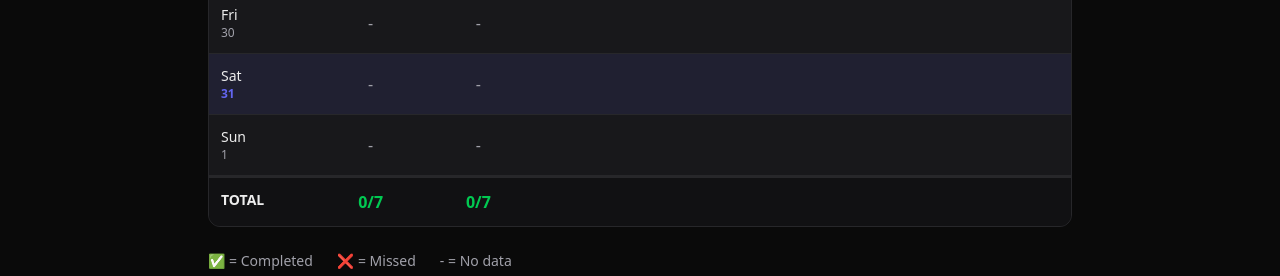
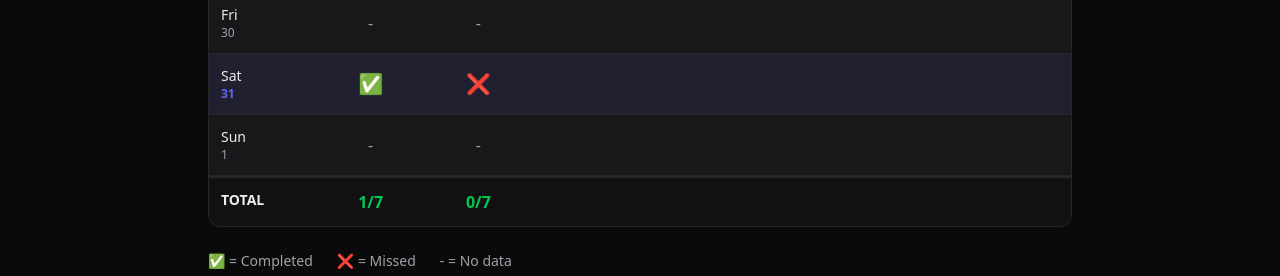
Before and after one commit to extensionteamhq/moltbot-second-brain, a Next.js app: page /accountability in a window 1280 px wide. Shown: the part 533-809 px from the top of the page. Built offline with nearby package versions, Linux system fonts and the light colour scheme.

Commit message:
Update accountability grid to parse all data formats

```diff
--- a/src/app/accountability/page.tsx
+++ b/src/app/accountability/page.tsx
@@ -68,25 +68,50 @@ export default function AccountabilityPage() {
   };
 
   const parseResponse = (entry: AccountabilityEntry) => {
-    // Handle different data formats
+    let bible: boolean | null = null;
+    let gym: boolean | null = null;
+
+    // Format: {checkin: {workout: {...}, morning_reading: {...}}}
     if (entry.checkin?.morning_reading?.response) {
-      return {
-        bible: entry.checkin.morning_reading.response.toLowerCase().includes('yes') ||
-               entry.checkin.morning_reading.response.toLowerCase().includes('✅') ||
-               entry.checkin.morning_reading.response === 'Sup' ? true : false,
-        gym: entry.checkin.workout?.response ?
-             (entry.checkin.workout.response.toLowerCase().includes('yes') ||
-              entry.checkin.workout.response.toLowerCase().includes('✅') ||
-              entry.checkin.workout.response === 'Sup' ? true : false) : null
-      };
+      const resp = entry.checkin.morning_reading.response.toLowerCase();
+      bible = resp.includes('yes') || resp.includes('✅') || resp === 'sup' || resp.includes('true');
     }
-    if (entry.response?.bible !== undefined || entry.response?.gym !== undefined) {
-      return {
-        bible: entry.response.bible,
-        gym: entry.response.gym
-      };
+    if (entry.checkin?.workout?.response) {
+      const resp = entry.checkin.workout.response.toLowerCase();
+      gym = resp.includes('yes') || resp.includes('✅') || resp === 'sup' || resp.includes('true');
     }
-    return { bible: null, gym: null };
+
+    // Format: {response: {bible: ..., gym: ...}}
+    if (entry.response?.bible !== undefined) bible = !!entry.response.bible;
+    if (entry.response?.gym !== undefined) gym = !!entry.response.gym;
+
+    // Format: {workout: true/false, morningReading: true/false}
+    if (entry.workout !== undefined && typeof entry.workout === 'boolean') gym = entry.workout;
+    if ((entry as any).morningReading !== undefined && typeof (entry as any).morningReading === 'boolean') bible = (entry as any).morningReading;
+
+    // Format: {bible_reading: true/false, workout: true/false}
+    if ((entry as any).bible_reading !== undefined && typeof (entry as any).bible_reading === 'boolean') bible = (entry as any).bible_reading;
+
+    // Format: {responses: {workout: ..., morningReading: ...}}
+    if ((entry as any).responses?.morningReading !== undefined) bible = (entry as any).responses?.morningReading;
+    if ((entry as any).responses?.workout !== undefined) gym = (entry as any).responses?.workout;
+
+    // Format: {responses: {morning_reading_bible: ...}}
+    if ((entry as any).responses?.morning_reading_bible !== undefined) bible = (entry as any).responses?.morning_reading_bible;
+
+    // Check response string for "yes" or "no"
+    const responseStr = (entry as any).response;
+    if (typeof responseStr === 'string') {
+      const lower = responseStr.toLowerCase();
+      if (lower.includes('bible') || lower.includes('reading')) {
+        bible = lower.includes('yes') && !lower.includes('no');
+      }
+      if (lower.includes('gym') || lower.includes('workout')) {
+        gym = lower.includes('yes') && !lower.includes('no');
+      }
+    }
+
+    return { bible, gym };
   };
 
   const navigate = (direction: number) => {
```
